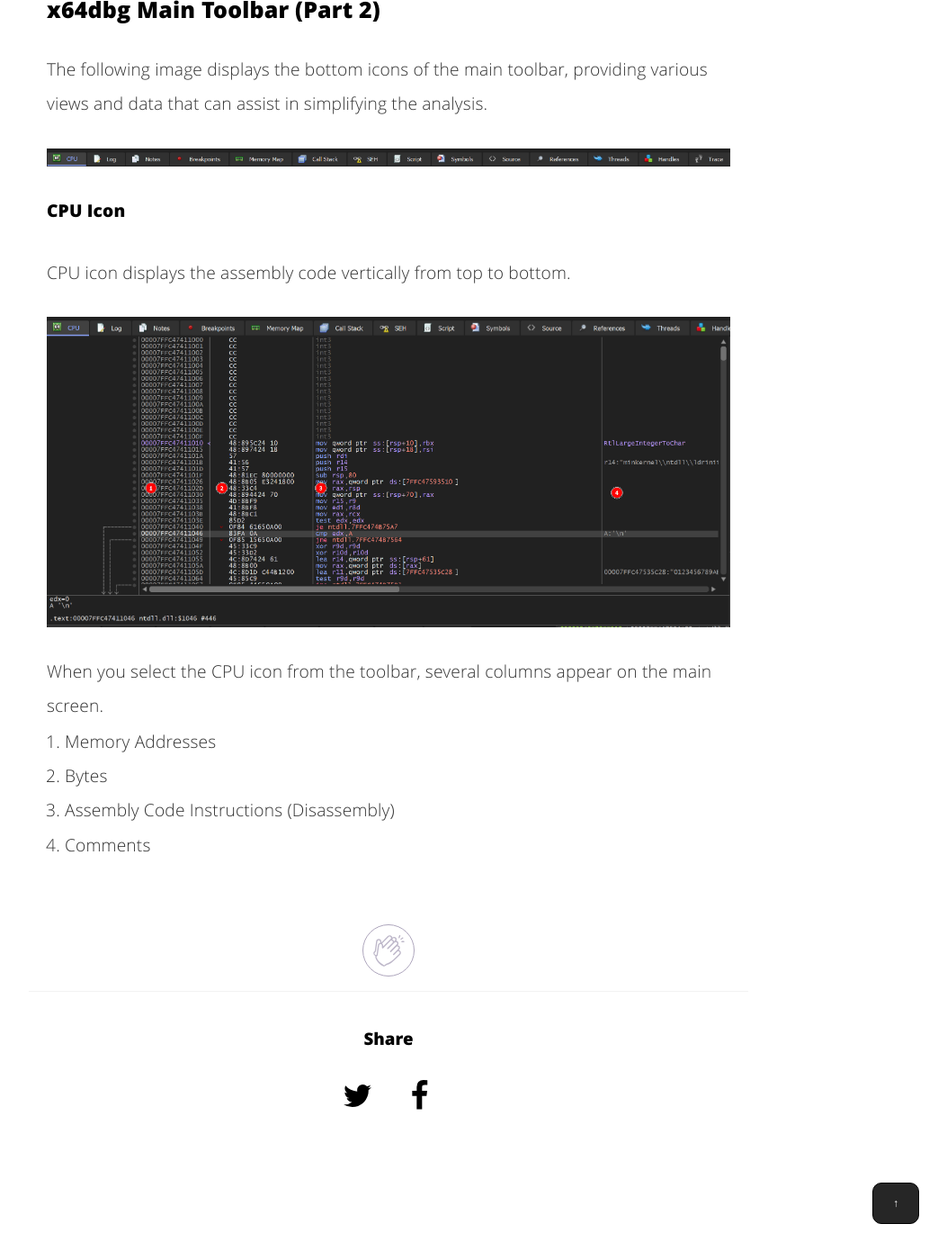
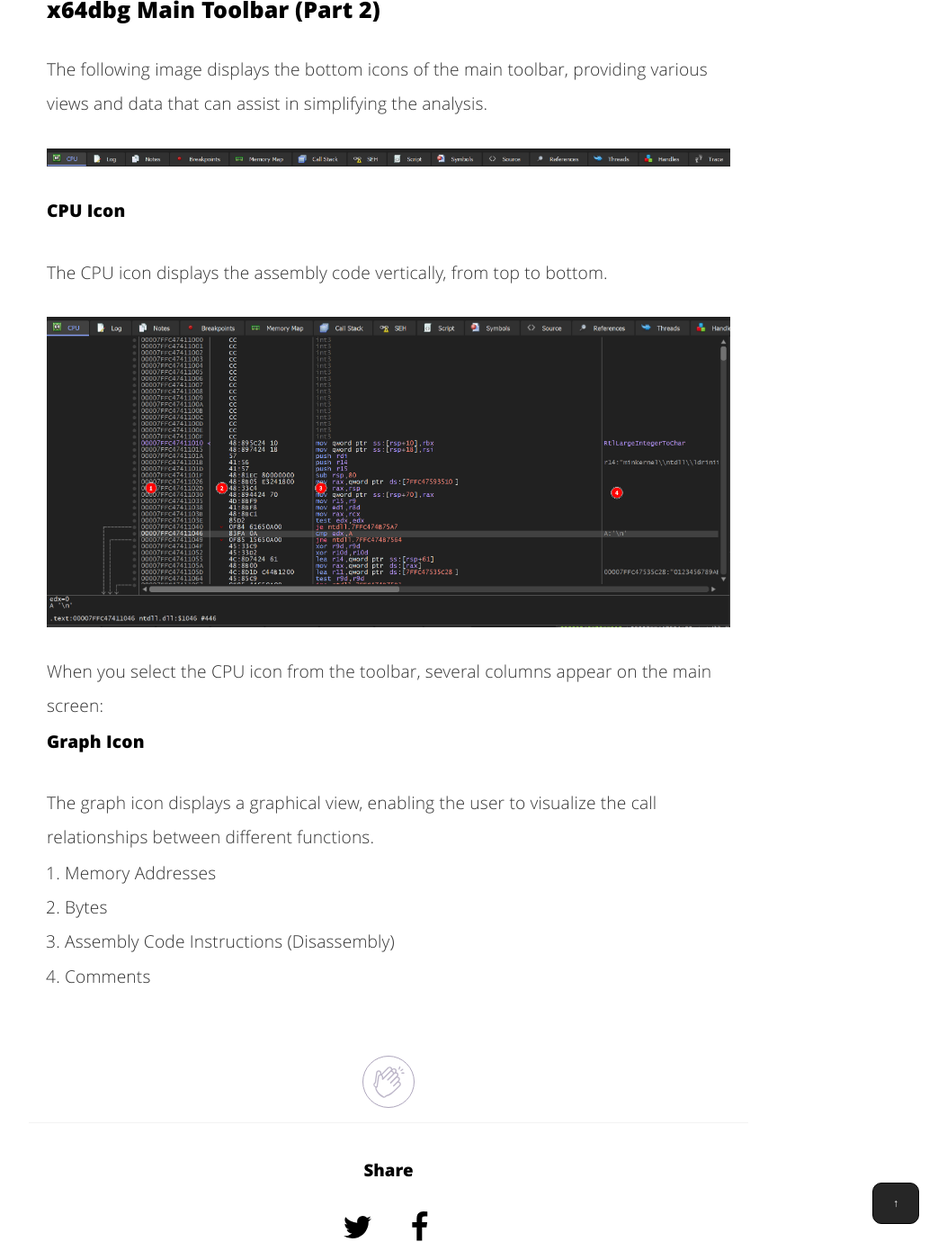
Before and after one commit to nickvourd/nickvourd.github.io, a Jekyll site: the page built from _posts/2023-10-18-x64dbg-intro.md, in a window 1280 px wide and 1400 px high, scrolled down 8303 px. Shown: the whole window at 90% size, without its empty margins (208-1261 px from the left). Built offline with Jekyll 4.4.1, drawn with Linux system fonts in a browser that asks for light colours.

Commit message:
Edit 2023-10-18 x64dbg (My first baby steps)

```diff
--- a/_posts/2023-10-18-x64dbg-intro.md
+++ b/_posts/2023-10-18-x64dbg-intro.md
@@ -427,11 +427,15 @@
 
 <h4>CPU Icon</h4>
 
-<p>CPU icon displays the assembly code vertically from top to bottom.</p>
+<p>The CPU icon displays the assembly code vertically, from top to bottom.</p>
 
 <img src="/assets/img/post-img/18-10-2023/x64dbg-CPU-Icon.png" class="post-images" alt="x64dbg CPU Icon">
 
-<p>When you select the CPU icon from the toolbar, several columns appear on the main screen.</p>
+<p>When you select the CPU icon from the toolbar, several columns appear on the main screen:</p>
+
+<h4>Graph Icon</h4>
+
+<p>The graph icon displays a graphical view, enabling the user to visualize the call relationships between different functions.</p>
 
 <ol>
   <li>Memory Addresses</li>
```
